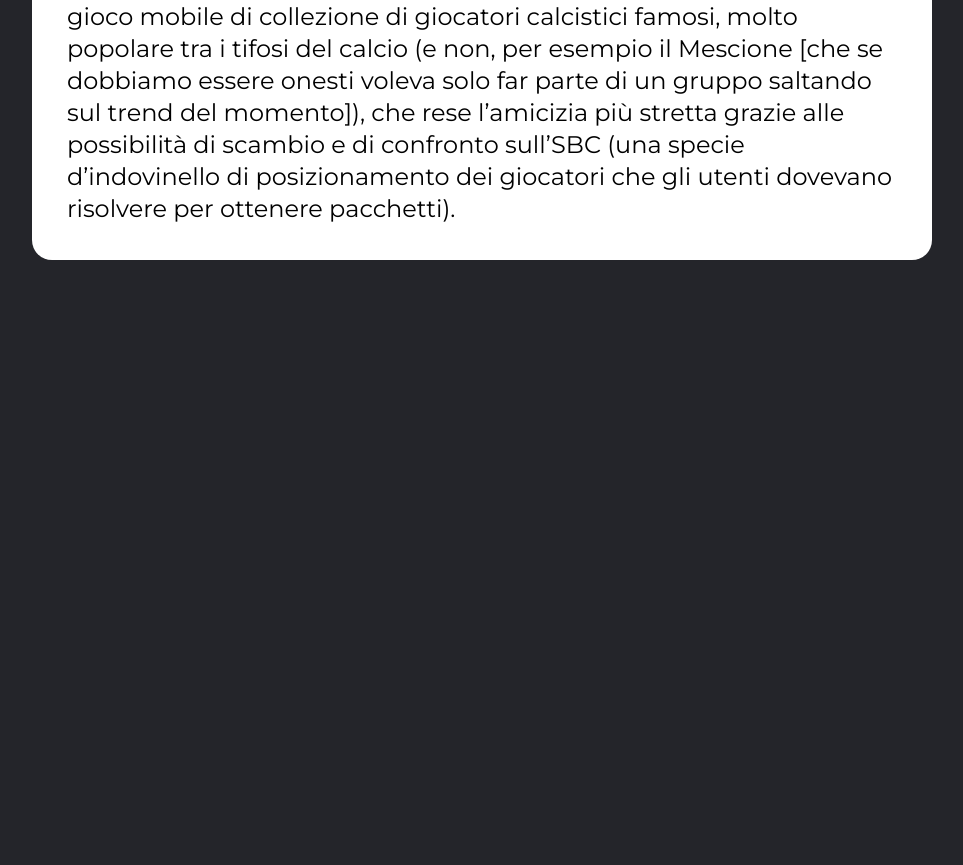
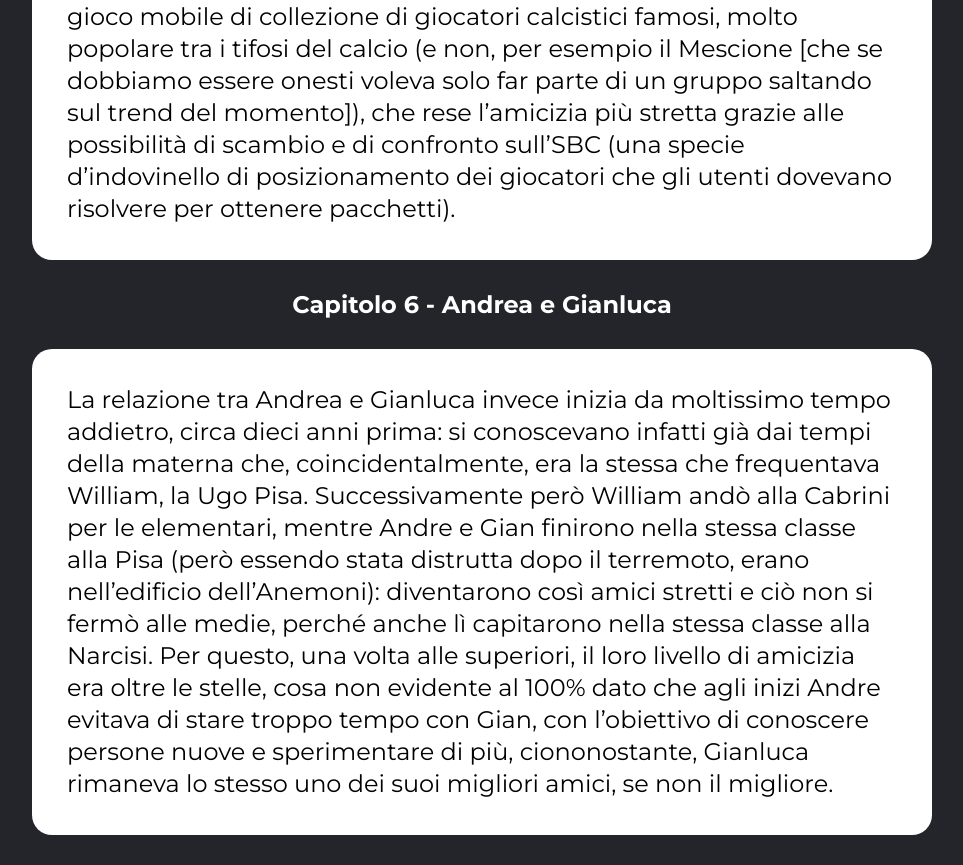
Before and after one commit to AndreaFracas/WavyNavyMafia.github.io, a plain HTML site: page lore.html in a window 1280 px wide. Shown: the part 5337-6202 px from the top of the page, without its empty margins (158-1121 px from the left). Before the commit the page ends 5627 px from the top, so only its background shows below. Drawn offline with Linux system fonts and the light colour scheme.

Commit message:
Add files via upload

```diff
--- a/lore.html
+++ b/lore.html
@@ -106,5 +106,15 @@
                 Tra gli elementi che aiutarono a rafforzare la relazione tra i due troviamo: il calcio, passione condivisa da entrambi e, essendo tifosi di squadre diverse, alimentarono anche la competizione amichevole; MADFUT, gioco mobile di collezione di giocatori calcistici famosi, molto popolare tra i tifosi del calcio (e non, per esempio il Mescione [che se dobbiamo essere onesti voleva solo far parte di un gruppo saltando sul trend del momento]), che rese l’amicizia più stretta grazie alle possibilità di scambio e di confronto sull’SBC (una specie d’indovinello di posizionamento dei giocatori che gli utenti dovevano risolvere per ottenere pacchetti).
                 </p>
         </div>
+
+        <div class="titolo-box">
+            <h2 class="titolo">Capitolo 6 - Andrea e Gianluca</h2>
+        </div>
+
+        <div class="lore-box">
+            <p class="lore-text">La relazione tra Andrea e Gianluca invece inizia da moltissimo tempo addietro, circa dieci anni prima: si conoscevano infatti già dai tempi della materna che, coincidentalmente, era la stessa che frequentava William, la Ugo Pisa. Successivamente però William andò alla Cabrini per le elementari, mentre Andre e Gian finirono nella stessa classe alla Pisa (però essendo stata distrutta dopo il terremoto, erano nell’edificio dell’Anemoni): diventarono così amici stretti e ciò non si fermò alle medie, perché anche lì capitarono nella stessa classe alla Narcisi.
+                Per questo, una volta alle superiori, il loro livello di amicizia era oltre le stelle, cosa non evidente al 100% dato che agli inizi Andre evitava di stare troppo tempo con Gian, con l’obiettivo di conoscere persone nuove e sperimentare di più, ciononostante, Gianluca rimaneva lo stesso uno dei suoi migliori amici, se non il migliore.
+                </p>
+        </div>
     </body>
 </html>
```
